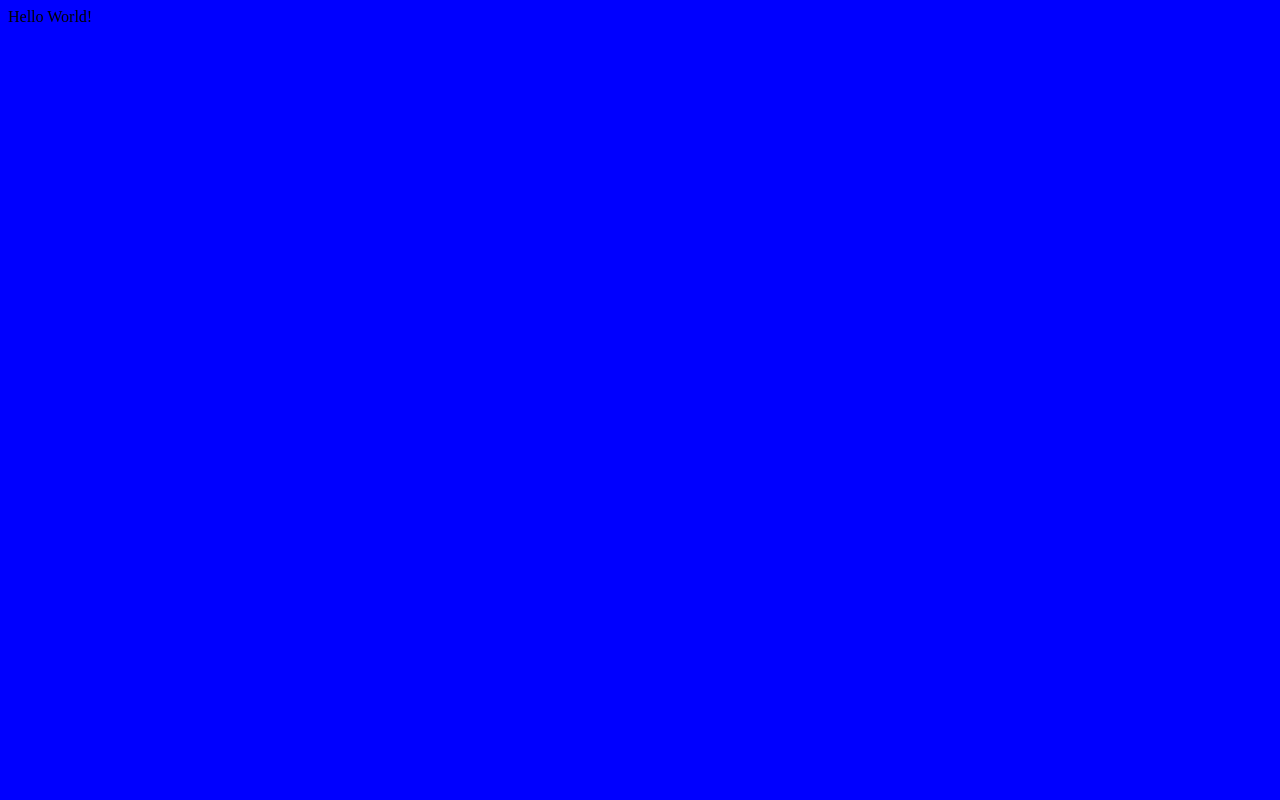
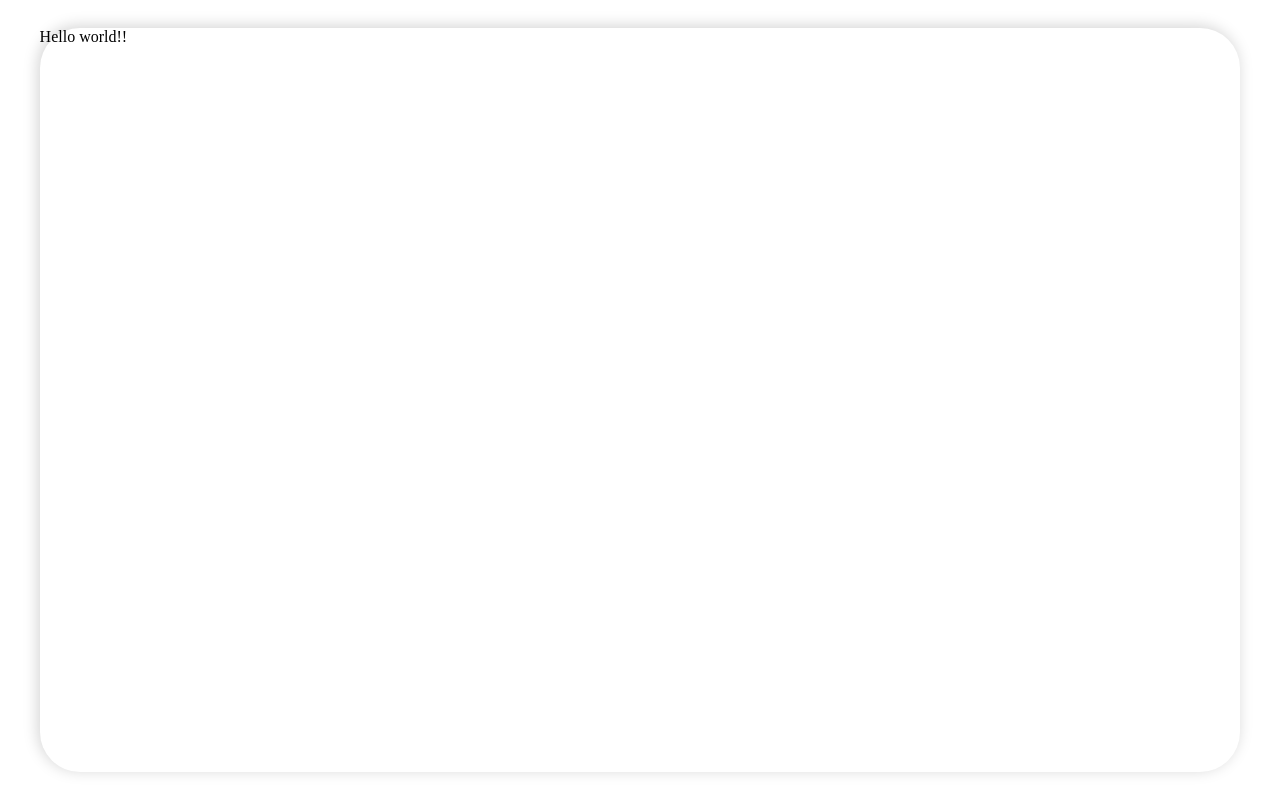
Before and after one commit to CloudViperViewer/toDoList, a plain HTML site: page application/resources/index.html in a window 1280 px wide. Drawn offline with Linux system fonts and the light colour scheme.

Commit message:
index page update

```diff
--- a/application/resources/index.html
+++ b/application/resources/index.html
@@ -1,12 +1,16 @@
 <html>
 
     <head>
-        <link rel="stylesheet" href="style.css">
+        <link rel="stylesheet"  href="style.css">
     </head>
 
 
     <body>
 
-        Hello World!
+        <div id="list_container">
+            Hello world!!
+        </div>
+
+
     </body>
 </html>
--- a/application/resources/style.css
+++ b/application/resources/style.css
@@ -1,3 +1,24 @@
 body{
-    background-color: blue;
+    background-color: white;
+
+
+    /*center contents*/
+    display: flex;
+    align-items: center;
+    justify-content: center;
+
+
 }
+
+#list_container
+{
+    /*border*/
+    border-radius: 40px;
+    box-shadow: -2px -2px 15px lightgray;
+
+    /*container size*/
+    width: 95%;
+    height: 95%;
+
+
+}
```
Also changed, not shown: 1 other file.
